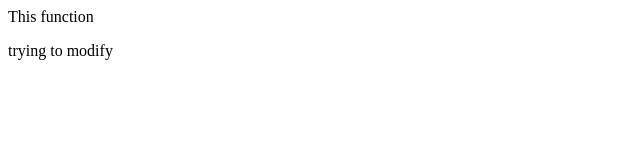
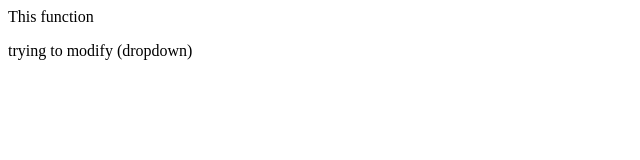
Before and after one commit to Islam-DS/LocalRepo, a plain HTML site: page index.html in a window 1280 px wide. Shown: the full height of the page, 0-640 px from the left. Drawn offline with Linux system fonts and the light colour scheme.

Commit message:
Add new Dropdown

```diff
--- a/index.html
+++ b/index.html
@@ -1,2 +1,2 @@
 <p> This function <P>
-<p> trying to modify <p>
+<p> trying to modify (dropdown) <p>
```
